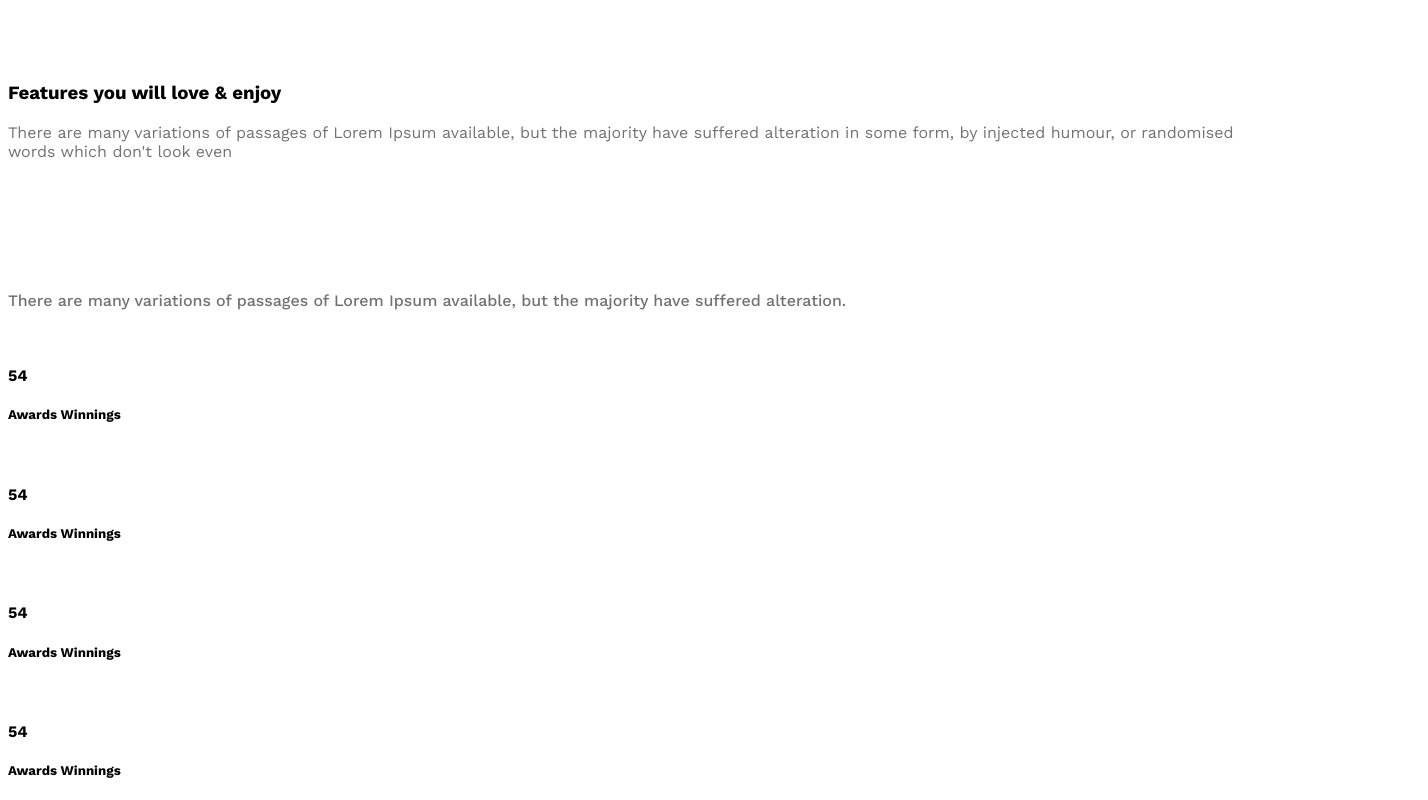
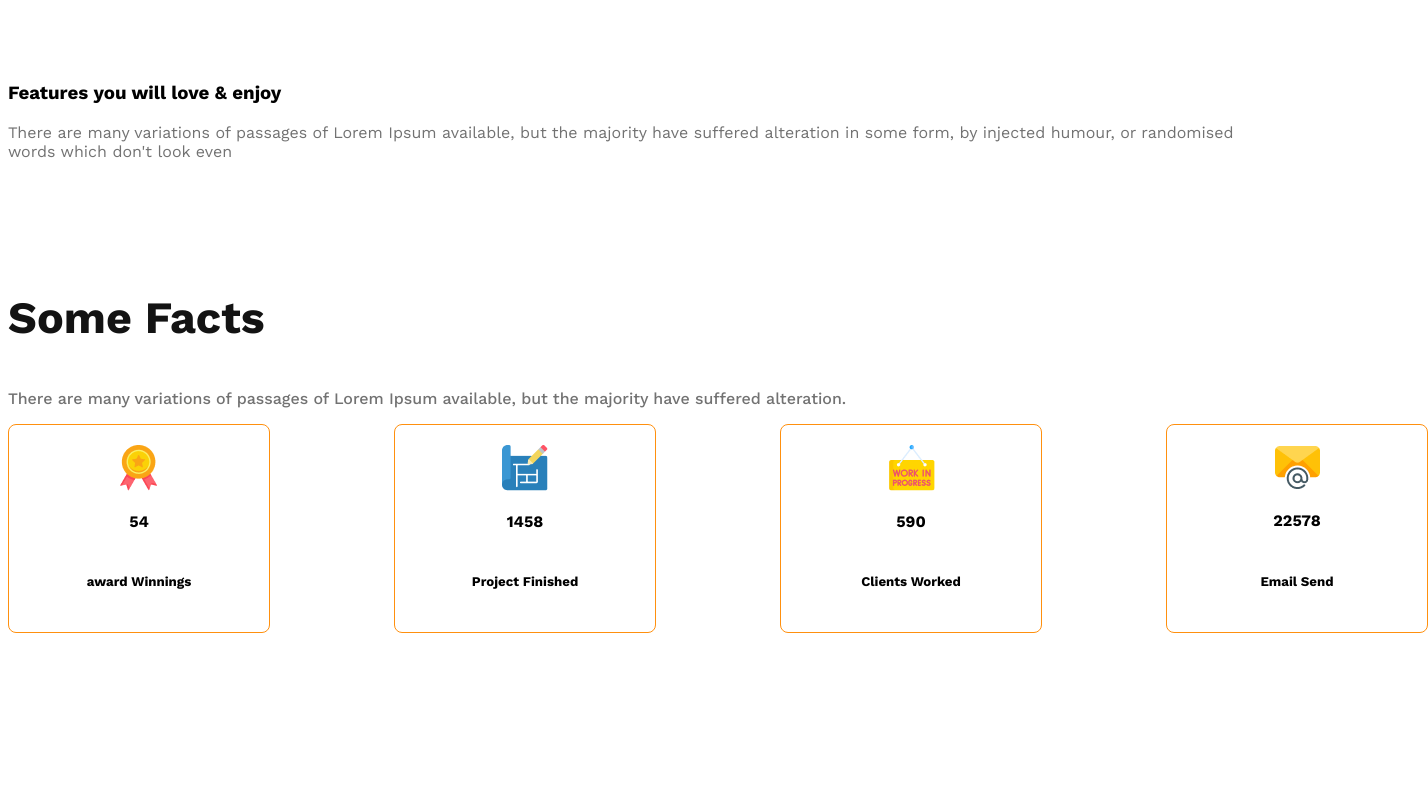
Before and after one commit to shakif-2025/G3_architect-website, a plain HTML site: page index.html in a window 1280 px wide. Shown: the part 2070-2870 px from the top of the page, 1428 px wide, since content can reach past the window. After the commit the page ends 2711 px from the top, so only its background shows below. Drawn offline with nearby package versions, Linux system fonts and the light colour scheme.

Commit message:
facts counter cards almost complete

```diff
--- a/index.html
+++ b/index.html
@@ -84,32 +84,33 @@
       <!-- Some facts section starts here -->
 
       <section class="some-facts">
-        <h3 class="section-title"></h3>
+        <h3 class="section-title">Some Facts</h3>
         <p class="section-description dark-3">
           There are many variations of passages of Lorem Ipsum available, but
           the majority have suffered alteration.
         </p>
 
-        <div class="facts-counter-cadrs">
-          <div class="fact-card">
-            <img src="" alt="" />
-            <h4>54</h4>
-            <h5>Awards Winnings</h5>
+        <div class="facts-counter-cards">
+          <!-- .face-card*4>img.fact-icon+h4.fact-number+h5.face-name  -->
+          <div class="face-card display-flex">
+            <img src="images/icons/ribon.png" alt="" class="fact-icon" />
+            <h4 class="fact-number">54</h4>
+            <h5 class="face-name">award Winnings</h5>
           </div>
-          <div class="fact-card">
-            <img src="" alt="" />
-            <h4>54</h4>
-            <h5>Awards Winnings</h5>
+          <div class="face-card display-flex">
+            <img src="./images/icons/projects.png" alt="" class="fact-icon" />
+            <h4 class="fact-number">1458</h4>
+            <h5 class="face-name">Project Finished</h5>
           </div>
-          <div class="fact-card">
-            <img src="" alt="" />
-            <h4>54</h4>
-            <h5>Awards Winnings</h5>
+          <div class="face-card display-flex">
+            <img src="./images/icons/customers.png" alt="" class="fact-icon" />
+            <h4 class="fact-number">590</h4>
+            <h5 class="face-name">Clients Worked</h5>
           </div>
-          <div class="fact-card">
-            <img src="" alt="" />
-            <h4>54</h4>
-            <h5>Awards Winnings</h5>
+          <div class="face-card display-flex">
+            <img src="./images/icons/email.png" alt="" class="fact-icon" />
+            <h4 class="fact-number">22578</h4>
+            <h5 class="face-name">Email Send</h5>
           </div>
         </div>
       </section>
--- a/styles/G3-Architects.css
+++ b/styles/G3-Architects.css
@@ -104,6 +104,24 @@ main > section {
   max-width: 33.75rem;
   margin-left: 76px;
 }
+
+/* Some facts section styles */
+.facts-counter-cards {
+  display: grid;
+  grid-template-columns: repeat(4, 1fr);
+  gap: 124px;
+}
+.face-card {
+  width: 200px;
+  text-align: center;
+  border: 1px solid #ff900e;
+  padding: 20px 30px;
+  border-radius: 8px;
+  flex-direction: column;
+  justify-content: center;
+  align-items: center;
+}
+
 /* Responsive  media query*/
 
 @media screen and (max-width: 576px) {
```
